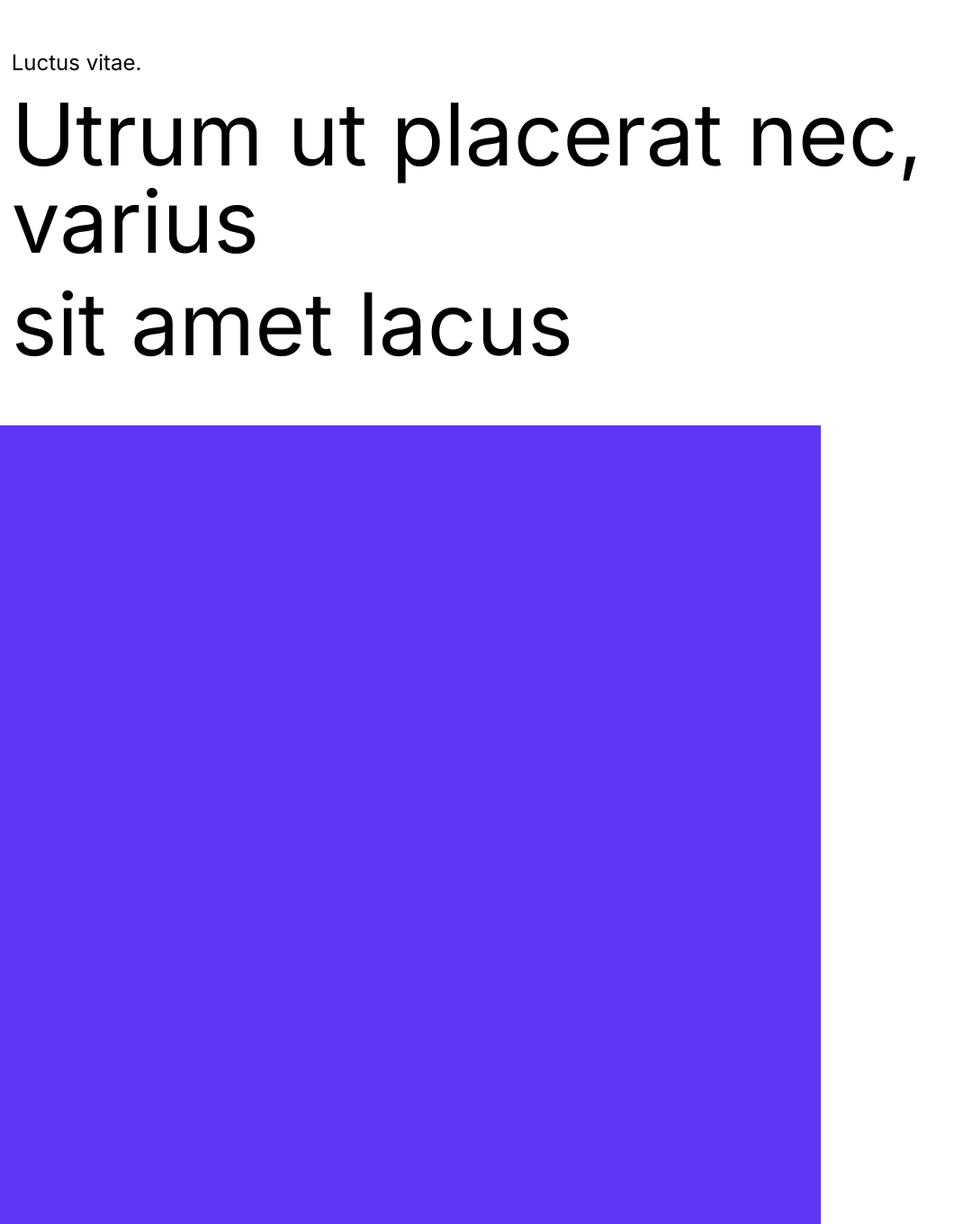
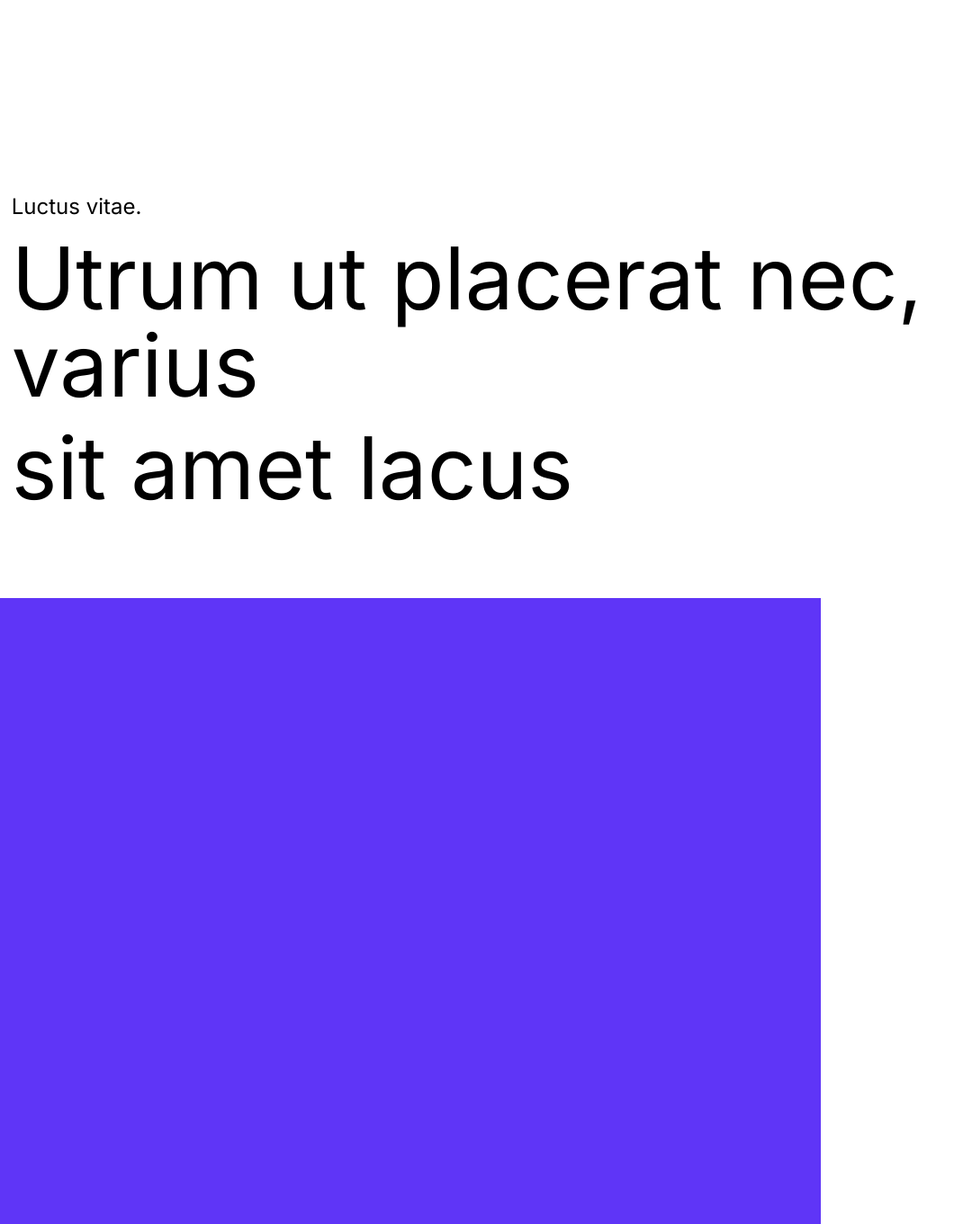
Before and after one commit to KaiyuWei/brink-page, a Next.js app: page / in a window 1280 px wide. Shown: the part 109-1470 px from the top of the page at 90% size, without its empty margins (0-1080 px from the left). Built offline with nearby package versions, Linux system fonts and the light colour scheme.

Commit message:
section 1 completed

```diff
--- /dev/null
+++ b/app/components/section1/section1.module.css
@@ -0,0 +1,22 @@
+#sectionOneHeader {
+  width: 100%;
+  height: 20rem;
+}
+
+.flexItem {
+  max-width: 57rem;
+  min-width: 49rem;
+  height: 65rem;
+  padding: 10rem 3rem;
+  flex: 1 1 auto;
+}
+
+/* The place holder in the left */
+.flexItem.left {
+  margin: 5rem 3rem 5rem 0rem;
+}
+
+/* The place holder in the left */
+.flexItem.right {
+  margin: 5rem 0rem 5rem 3rem;
+}
--- a/app/components/section1/section1.tsx
+++ b/app/components/section1/section1.tsx
@@ -1,25 +1,20 @@
-import "./section1.css";
+import React from "react";
+import styles from "./section1.module.css";
 
 export default function Section1() {
   return (
     <div>
-      <div style={{ width: "100%", height: "10em" }}></div>
+      <div id={styles.sectionOneHeader}>&nbsp;</div>
       <div>
         <p className="plain-text">Luctus vitae.</p>
         <h1 className="title-1">Utrum ut placerat nec, varius</h1>
         <p className="title-1">sit amet lacus</p>
       </div>
-      <div className="flex-container">
-        <div
-          className="placeholder-box flex"
-          style={{ width: "57rem", height: "65rem", margin: "3rem 0rem" }}
-        >
+      <div className="flex-container justify-between">
+        <div className={`placeholder-box ${styles.flexItem} ${styles.left}`}>
           &nbsp;
         </div>
-        <div
-          className="placeholder-box flex"
-          style={{ width: "57rem", height: "65rem", margin: "3rem 0rem" }}
-        >
+        <div className={`placeholder-box ${styles.flexItem} ${styles.right}`}>
           &nbsp;
         </div>
       </div>
--- a/app/globals.css
+++ b/app/globals.css
@@ -68,14 +68,6 @@ body {
   flex-wrap: wrap;
 }
 
-.flex-container.flex-col {
-  flex-direction: column;
-}
-
-.flex-container.justify-between {
-  justify-content: space-between;
-}
-
 .dark-section {
   background-color: black;
   color: white;
```
Also changed, not shown: app/components/section1/section1.css (deleted).
